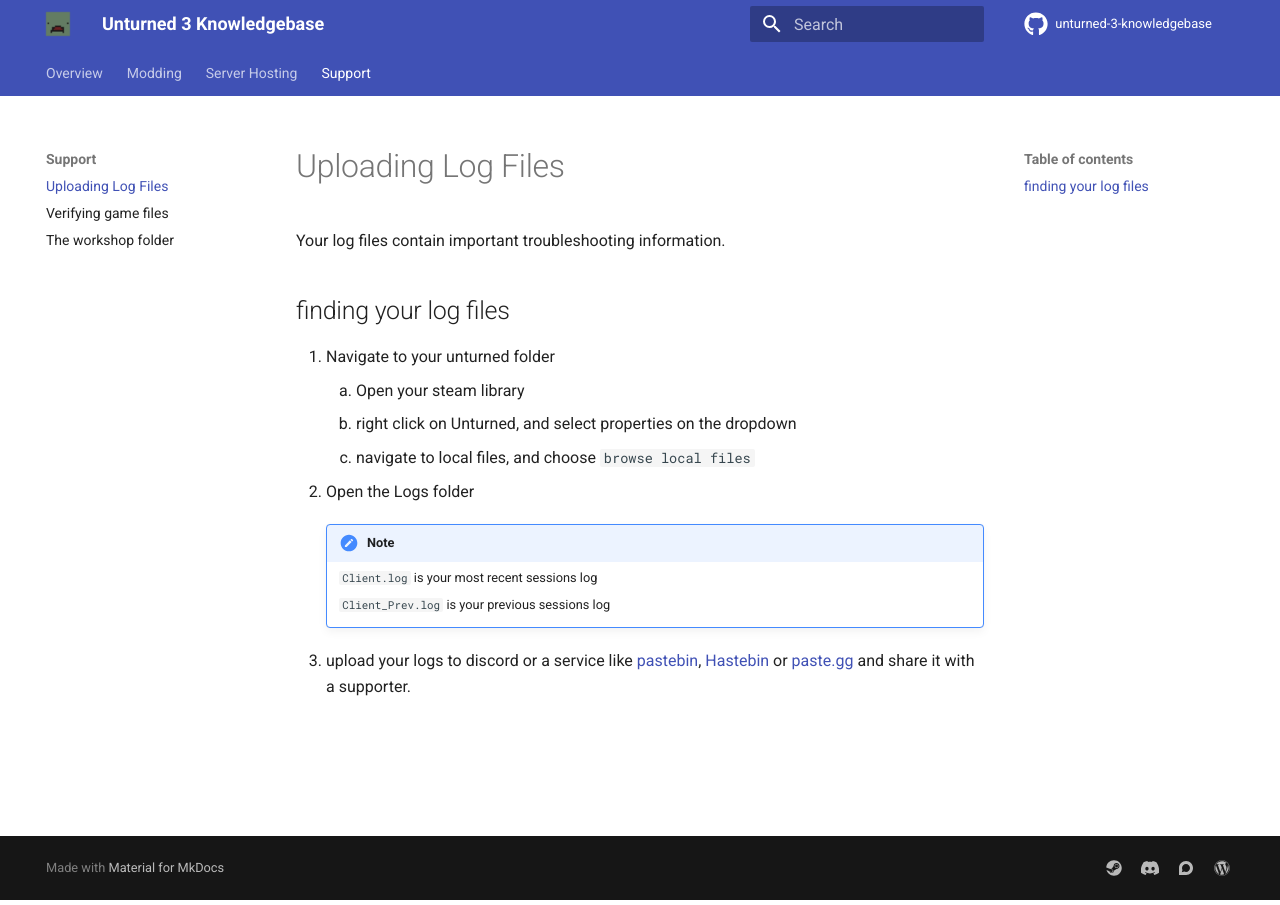
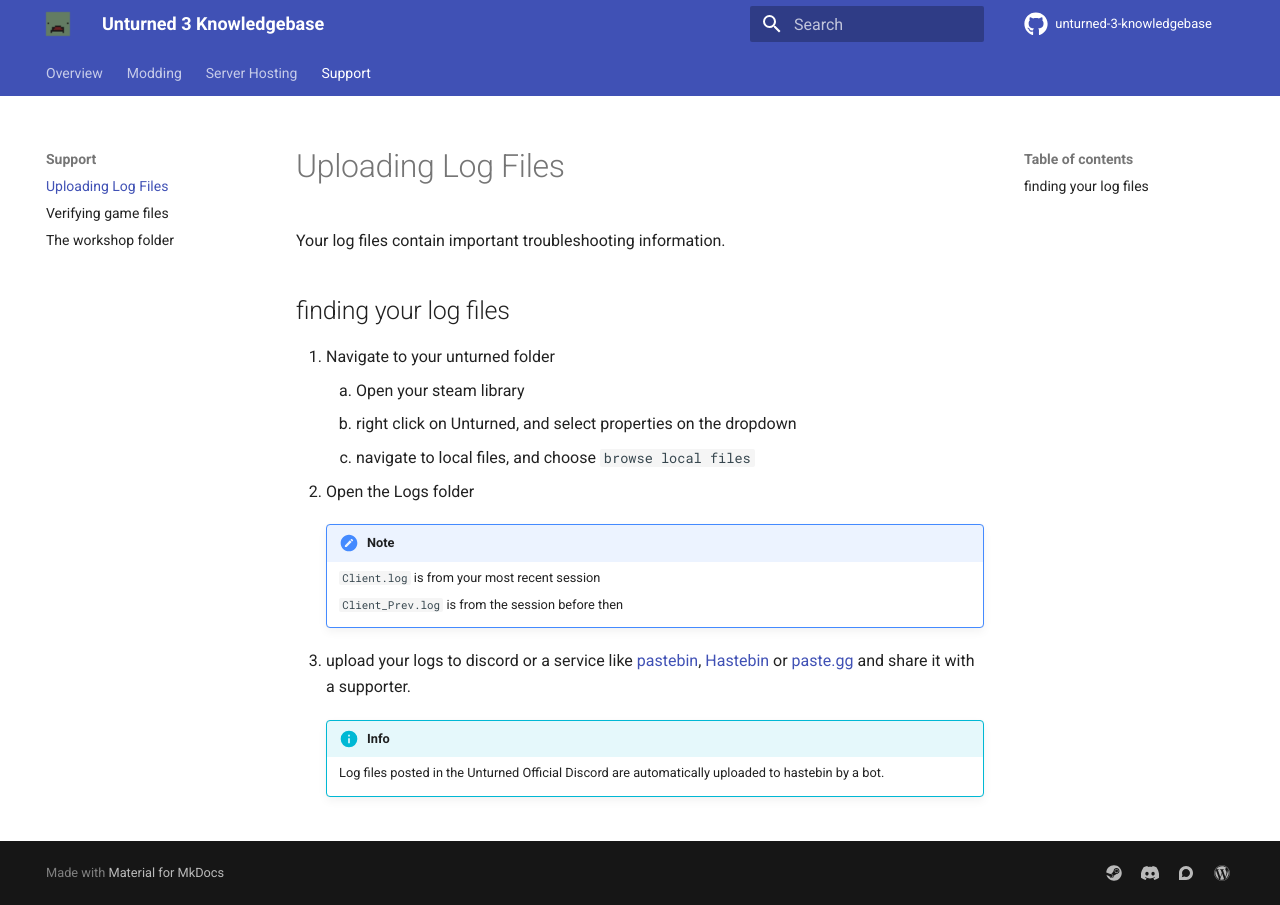
Before and after one commit to unturned-info/unturned-3-knowledgebase, an MkDocs documentation site: the page built from docs/support/Troubleshooting/LogFiles.md, in a window 1280 px wide. Built offline with MkDocs 1.6.1 and Material for MkDocs 9.7.7, drawn with Linux system fonts in a browser that asks for light colours; comment, search, counter and statistics services are not loaded.

Commit message:
Adds info about u3supportbot & rewords logging note

```diff
--- a/docs/support/Troubleshooting/LogFiles.md
+++ b/docs/support/Troubleshooting/LogFiles.md
@@ -11,8 +11,11 @@
 2. Open the Logs folder
 
     !!! note
-        `Client.log` is your most recent sessions log
+        `Client.log` is from your most recent session
 
-        `Client_Prev.log` is your previous sessions log
+        `Client_Prev.log` is from the session before then
 
 3. upload your logs to discord or a service like [pastebin](https://pastebin.com/), [Hastebin](https://hastebin.com/) or [paste.gg](https://paste.gg) and share it with a supporter.
+
+    !!! info
+        Log files posted in the Unturned Official Discord are automatically uploaded to hastebin by a bot.
```
